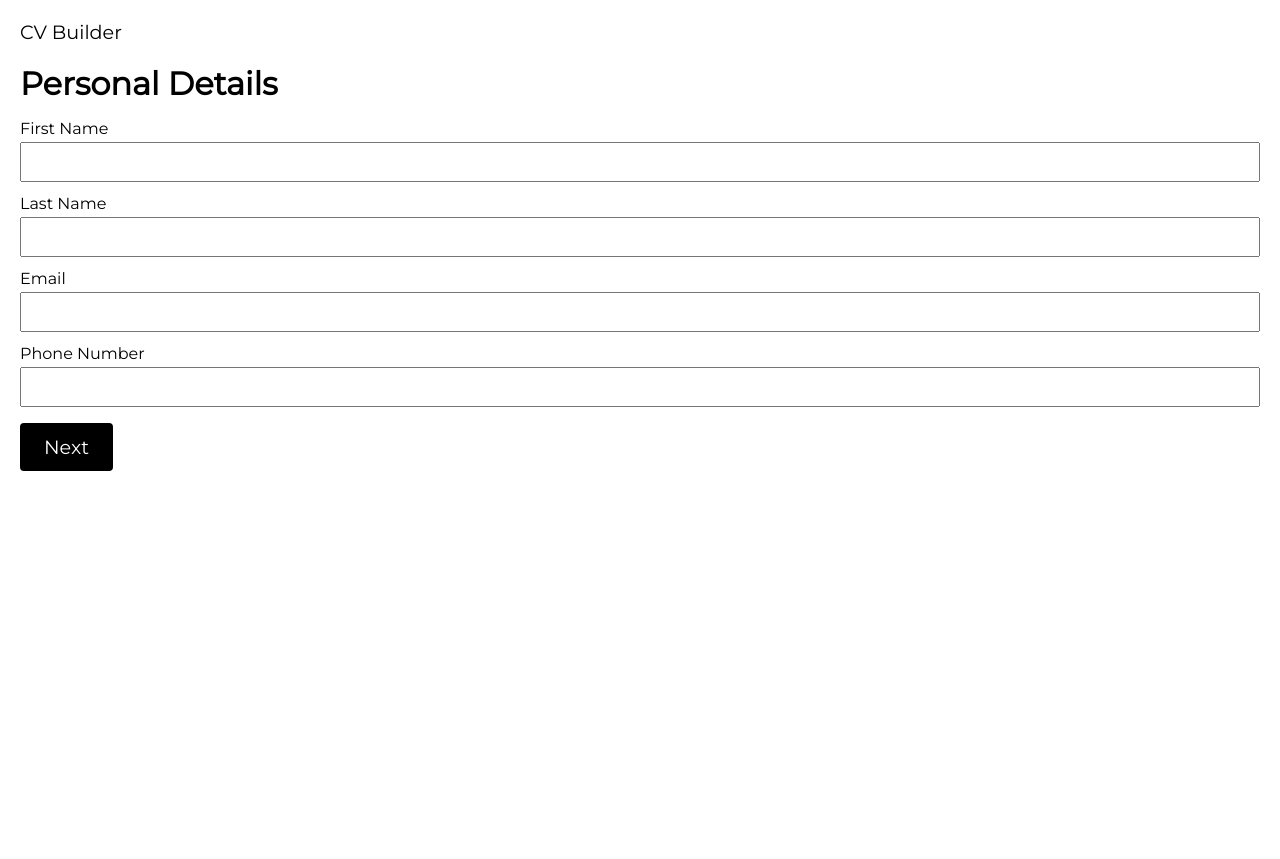
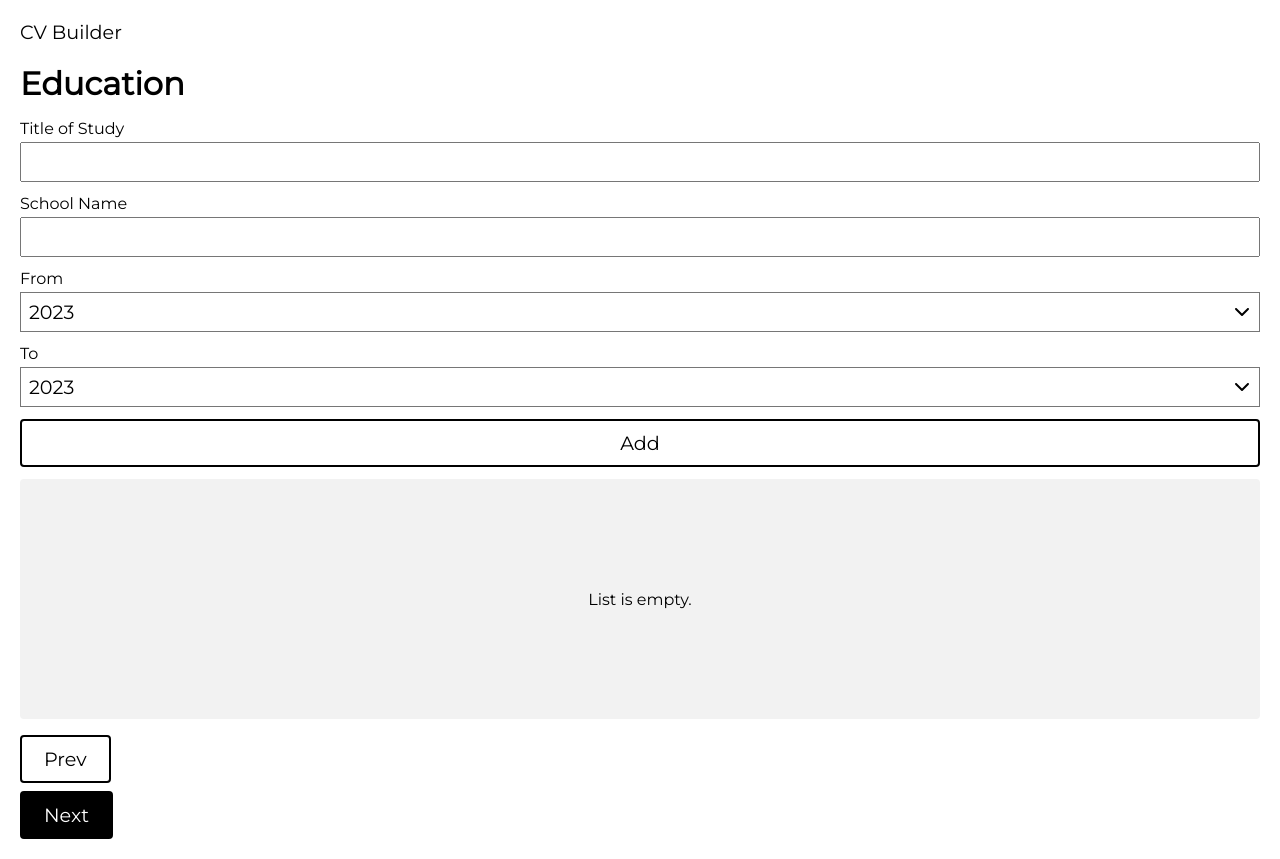
Before and after one commit to Zekumoru/top-cv-application, a React (Create React App) app: page / in a window 1280 px wide. Before the commit the page ends 800 px from the top, so only its background shows below. Built offline with nearby package versions, Linux system fonts and the light colour scheme.

Commit message:
Implement adding education to its list

```diff
--- a/src/App.js
+++ b/src/App.js
@@ -3,14 +3,17 @@ import Form from './components/Form';
 import TopNavBar from './components/TopNavBar';
 import LabeledInput from './components/LabeledInput';
 import ListContainer from './components/ListContainer';
+import { nanoid } from 'nanoid';
+
+const OVERRIDE_CURRENT_PAGE = 1;
+const currentYear = new Date().getFullYear();
 
 class App extends React.Component {
   constructor(props) {
     super(props);
-    const currentYear = new Date().getFullYear();
 
     this.state = {
-      currentPageIndex: 0,
+      currentPageIndex: OVERRIDE_CURRENT_PAGE,
       firstName: '',
       lastName: '',
       email: '',
@@ -55,6 +58,32 @@ class App extends React.Component {
       };
     });
 
+    e.preventDefault();
+  };
+
+  addEducation = (e) => {
+    this.setState(
+      {
+        educations: [
+          ...this.state.educations,
+          {
+            id: nanoid(),
+            titleOfStudy: this.state.titleOfStudy,
+            schoolName: this.state.schoolName,
+            fromYear: Number(this.state.fromYear),
+            toYear: Number(this.state.toYear),
+          },
+        ],
+      },
+      () => {
+        this.setState({
+          titleOfStudy: '',
+          schoolName: '',
+          fromYear: currentYear,
+          toYear: currentYear,
+        });
+      }
+    );
     e.preventDefault();
   };
 
@@ -131,7 +160,7 @@ class App extends React.Component {
               onChange={this.onChange}
               value={this.state.toYear}
             />
-            <button>Add</button>
+            <button onClick={this.addEducation}>Add</button>
             <ListContainer />
           </div>
         ),
```
